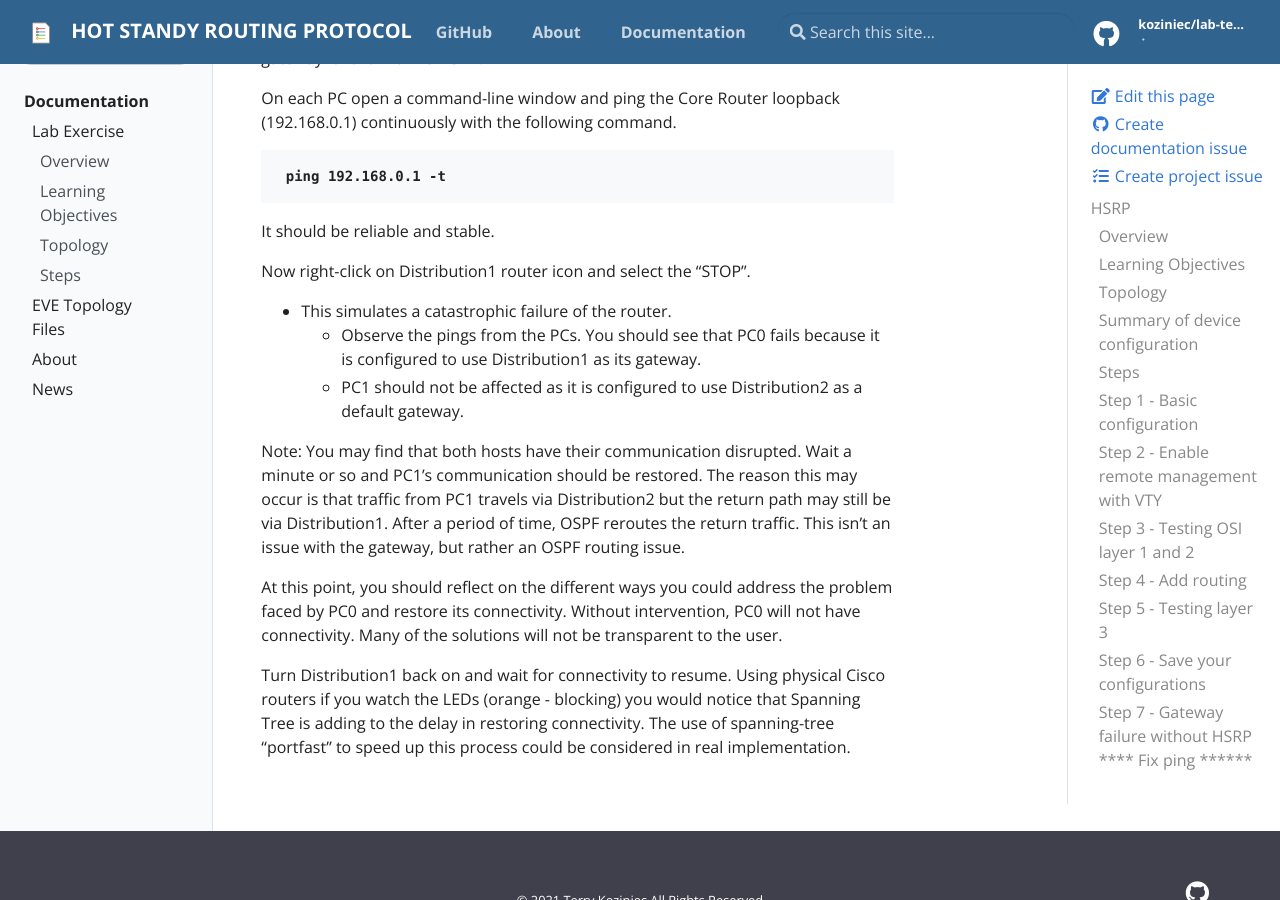
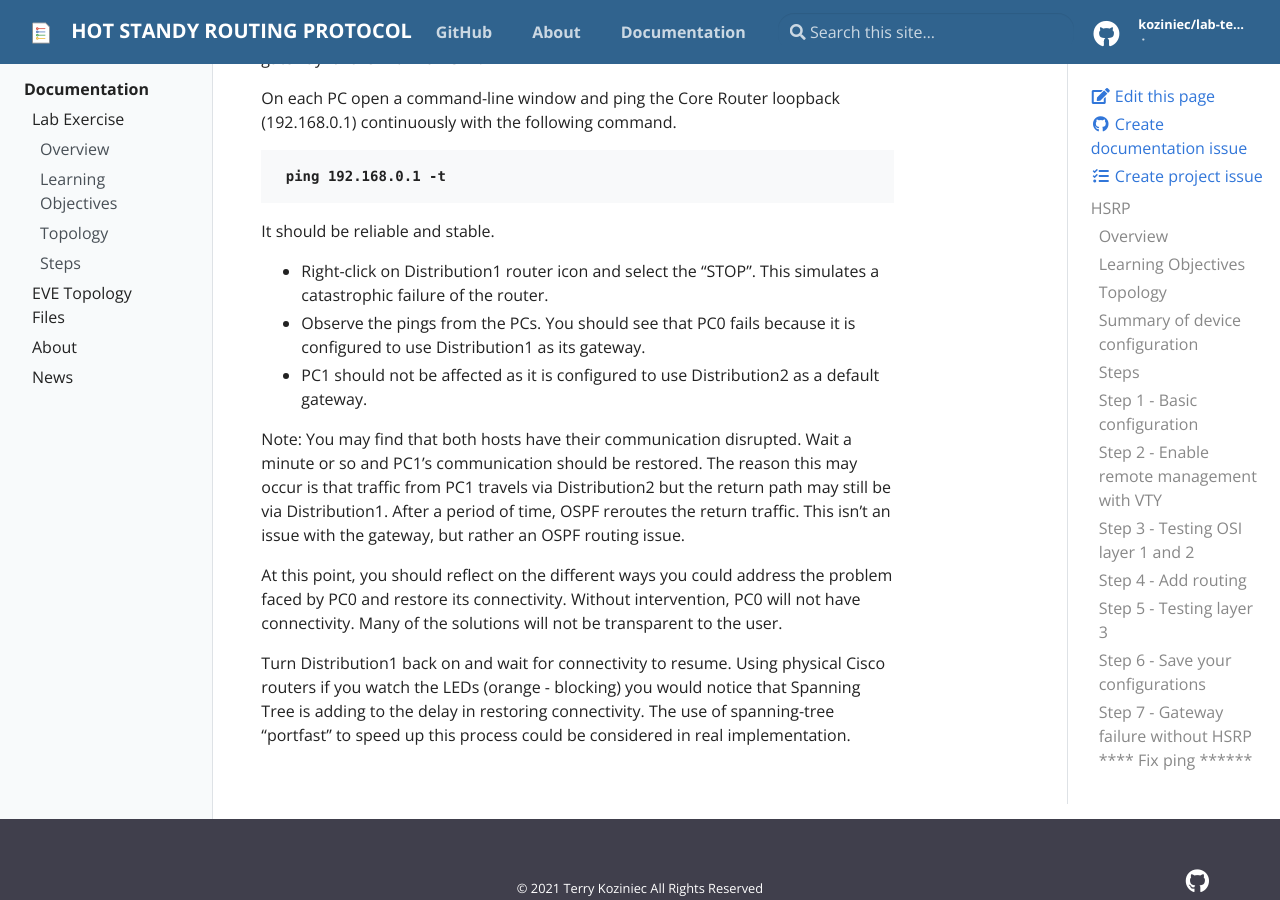
Before and after one commit to koziniec/HSRP, a Jekyll site: the page built from _docs/lab-exercise.md, in a window 1280 px wide and 900 px high, scrolled down 4578 px. Built offline with Jekyll 4.4.1, drawn with Linux system fonts in a browser that asks for light colours.

Commit message:
Update lab-exercise.md

```diff
--- a/_docs/lab-exercise.md
+++ b/_docs/lab-exercise.md
@@ -125,10 +125,10 @@ On each PC open a command-line window and ping the Core Router loopback (192.168
 </pre>
 It should be reliable and stable.
 
-Now right-click on Distribution1 router icon and select the "STOP".
-- This simulates a catastrophic failure of the router.
-  - Observe the pings from the PCs. You should see that PC0 fails because it is configured to use Distribution1 as its gateway.
-  - PC1 should not be affected as it is configured to use Distribution2 as a default gateway.
+- Right-click on Distribution1 router icon and select the "STOP".
+This simulates a catastrophic failure of the router.
+ - Observe the pings from the PCs. You should see that PC0 fails because it is configured to use Distribution1 as its gateway.
+ - PC1 should not be affected as it is configured to use Distribution2 as a default gateway.
 
 Note: You may find that both hosts have their communication disrupted. Wait a minute or so and PC1's communication should be restored. The reason this may occur is that traffic from PC1 travels via Distribution2 but the return path may still be via Distribution1. After a period of time, OSPF reroutes the return traffic. This isn't an issue with the gateway, but rather an OSPF routing issue.
 
```
